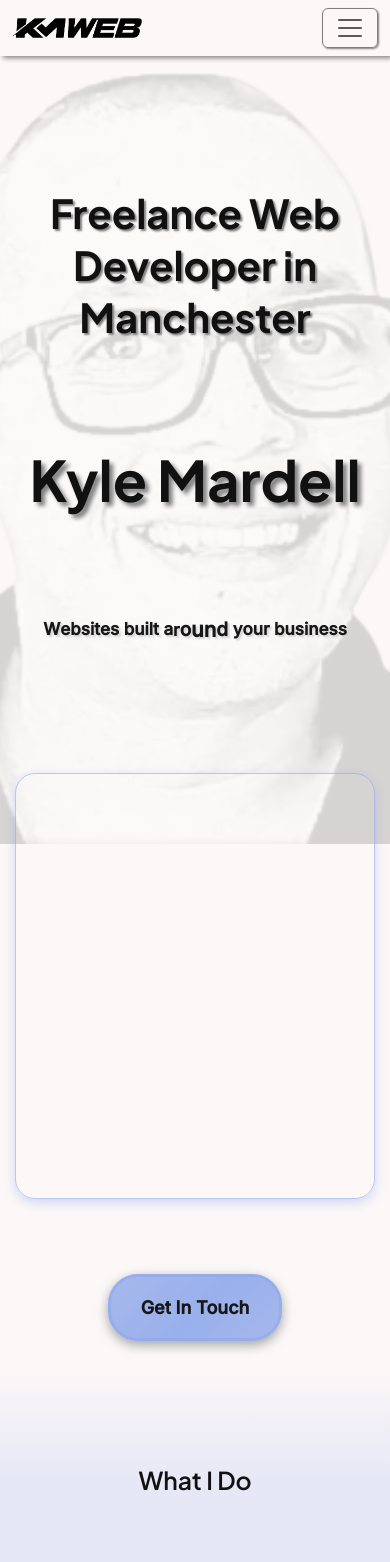
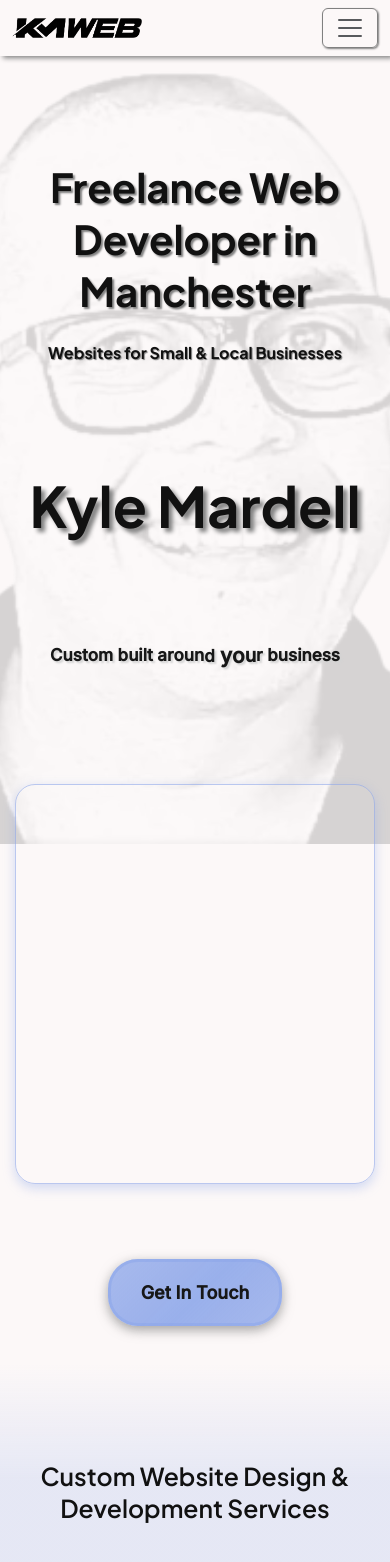
Before and after one commit to KyleMardell/km-web, a Next.js app: page / in a window 390 px wide. Shown: the top 1562 px of the page. Built offline with nearby package versions, Linux system fonts and the light colour scheme.

Commit message:
Add captain definition, dockerfile and nginx config files. Update homepage on screen copy for SEO.

```diff
--- a/src/app/page.js
+++ b/src/app/page.js
@@ -21,10 +21,14 @@ export default function Home() {
                     <Col>
                         <h1 className={`${styles.HeroTitle}`}>
                             Freelance Web Developer in Manchester
+                            <br />
+                            <span className={styles.HeroLocal}>
+                                Websites for Small & Local Businesses
+                            </span>
                         </h1>
                         <h2 className={`${styles.HeroName}`}>Kyle Mardell</h2>
                         <div>
-                            <FontWaveAnim text="Websites built around your business" />
+                            <FontWaveAnim text="Custom built around your business" />
                         </div>
                     </Col>
                 </Row>
@@ -35,12 +39,12 @@ export default function Home() {
                             <Col className={`${styles.ThinBorder}`}>
                                 <div data-aos="fade-right">
                                     <p>
+                                        I'm a Manchester-based freelance web
+                                        developer{" "}
                                         <strong>
-                                            I help businesses get online
+                                            helping small businesses get online
                                         </strong>{" "}
-                                        (or level up what they already have)
-                                        with websites designed around who they
-                                        are and what they need.
+                                        with fast, SEO-friendly websites.
                                     </p>
                                 </div>
                                 <div data-aos="fade-left">
@@ -83,7 +87,9 @@ export default function Home() {
                     <Col>
                         <Row>
                             <Col className="px-md-5">
-                                <h2 className="text-center my-5">What I Do</h2>
+                                <h2 className="text-center my-5">
+                                    Custom Website Design & Development Services
+                                </h2>
                                 <Row className="px-2 px-md-5">
                                     <Col xs={10}>
                                         <p
--- a/src/app/page.module.css
+++ b/src/app/page.module.css
@@ -116,6 +116,11 @@
     text-shadow: 2px 2px 2px gray;
 }
 
+.HeroLocal {
+    font-size: 2rem;
+    text-shadow: 1px 1px 1px gray;
+}
+
 .HeroName {
     font-size: 7rem;
     font-weight: 800;
@@ -230,6 +235,10 @@
         font-weight: 700;
     }
 
+    .HeroLocal {
+        font-size: 1rem;
+    }
+
     .HeroName {
         font-size: 3.5rem;
         margin-top: 100px;
@@ -254,7 +263,6 @@
     .projectImage {
         border-radius: 10px;
     }
-
 }
 
 @media (min-width: 768px) {
```
